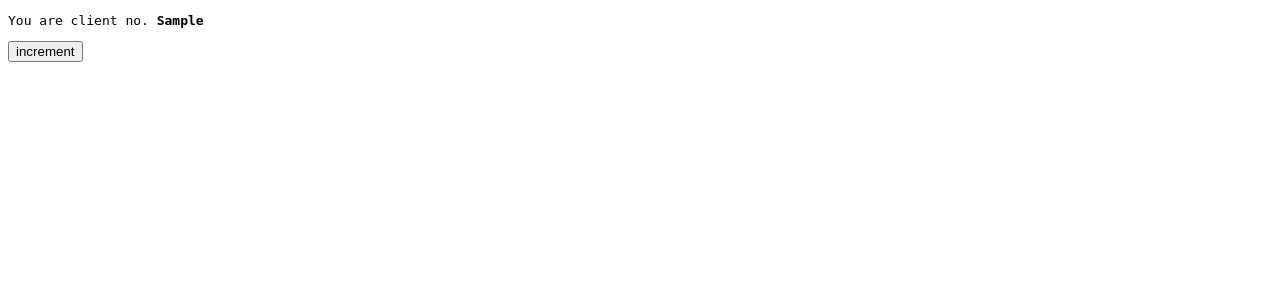
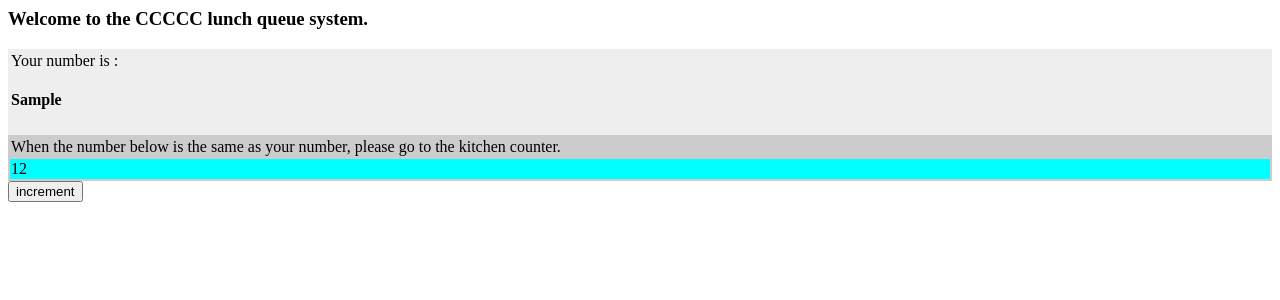
Before and after one commit to albert-tomanek/go4set-queue, a Django app: template queue/templates/queue/counter.html in a window 1280 px wide. Shown: the top 300 px of the page. Run offline with Django 3.2, Linux system fonts and the light colour scheme; the template is opened without the code that fills it: most values are stand-ins (such as "Sample title", 1, 10 or a date in 2020); parts of the project's set-up code (start-up, migrations or seed data) failed here and were passed over.

Commit message:
Now using the boy's HTML (That I have tidied up).

```diff
--- a/queue/templates/queue/counter.html
+++ b/queue/templates/queue/counter.html
@@ -1,9 +1,41 @@
-<!DOCTYPE html>
-<html><body>
+<!DOCTYPE HTML PUBLIC "-//W3C//DTD HTML 4.01 Transitional//EN">
+<html>
+<head> <META http-equiv="Content-Type" content="text/html; charset=utf-8"> </head>
 
-<pre>You are client no. <b>{{ queue_start }}<b></pre>
+<body>
+
+<div />
+<h3>Welcome to the CCCCC lunch queue system. </h3>
+
+
+<table width="100%" bgcolor="#eeeeee">
+  <tr>
+    <td>
+      Your number is : <h4>{{ queue_start }}</h4>
+    </td>
+  </tr>
+  <tr>
+    <table width="100%" bgcolor="#cccccc">
+      <tr>
+        <td>
+          <p> When the number below is the same as your number, please go to the kitchen counter. </p>
+<!-- <table width="100%" bgcolor="cyan"> -->
+        </td>
+      </tr>
+      <tr bgcolor="cyan">
+        <td>12</td>
+      </tr>
+    </table>
+  </tr>
+</table>
+
+<div />
+
+
 <form action="{% url 'queue:increment' %}" method="post"> {% csrf_token %}
   <input type="submit" value="increment" />
 </form>
 
-</body></html>
+
+</body>
+</html>
```
